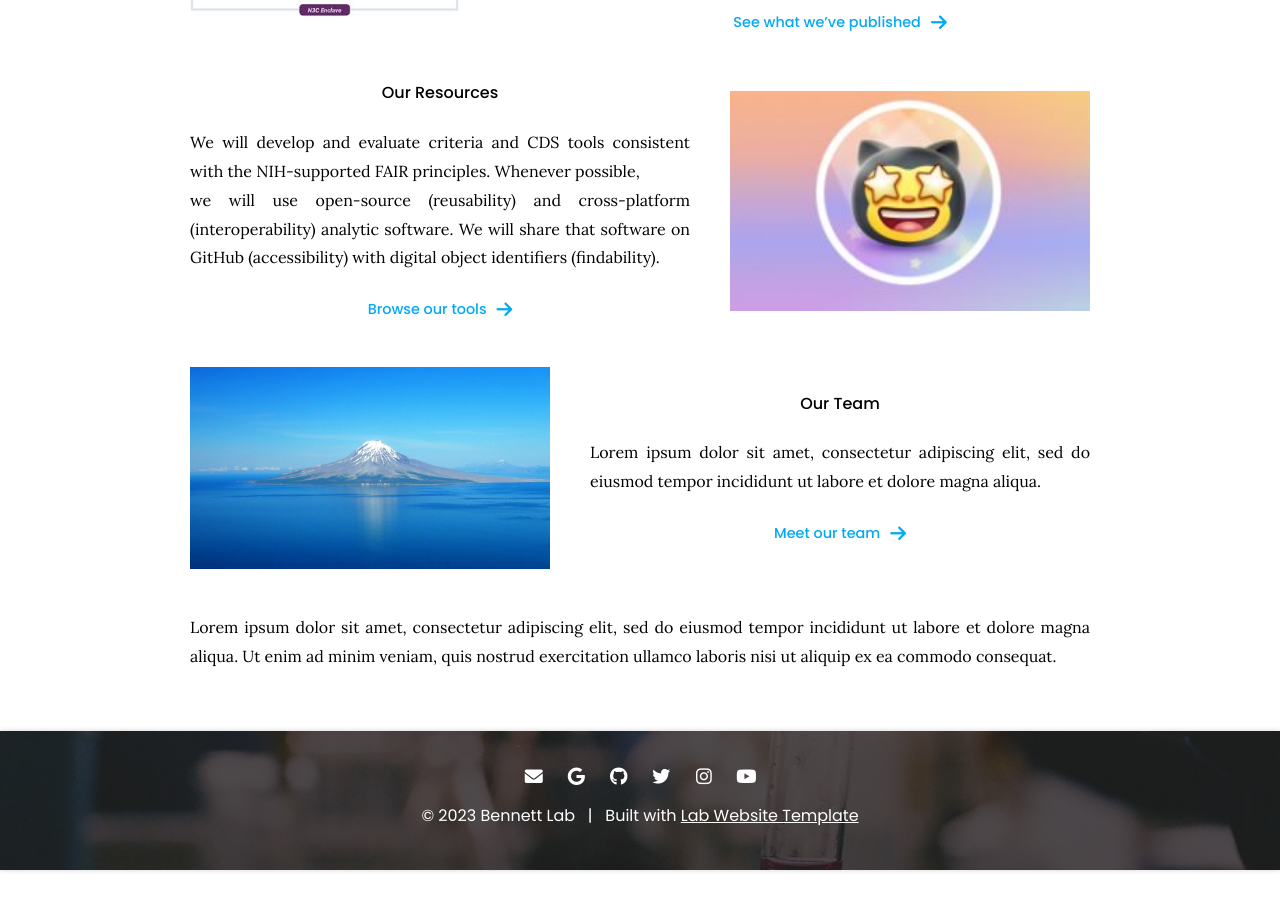
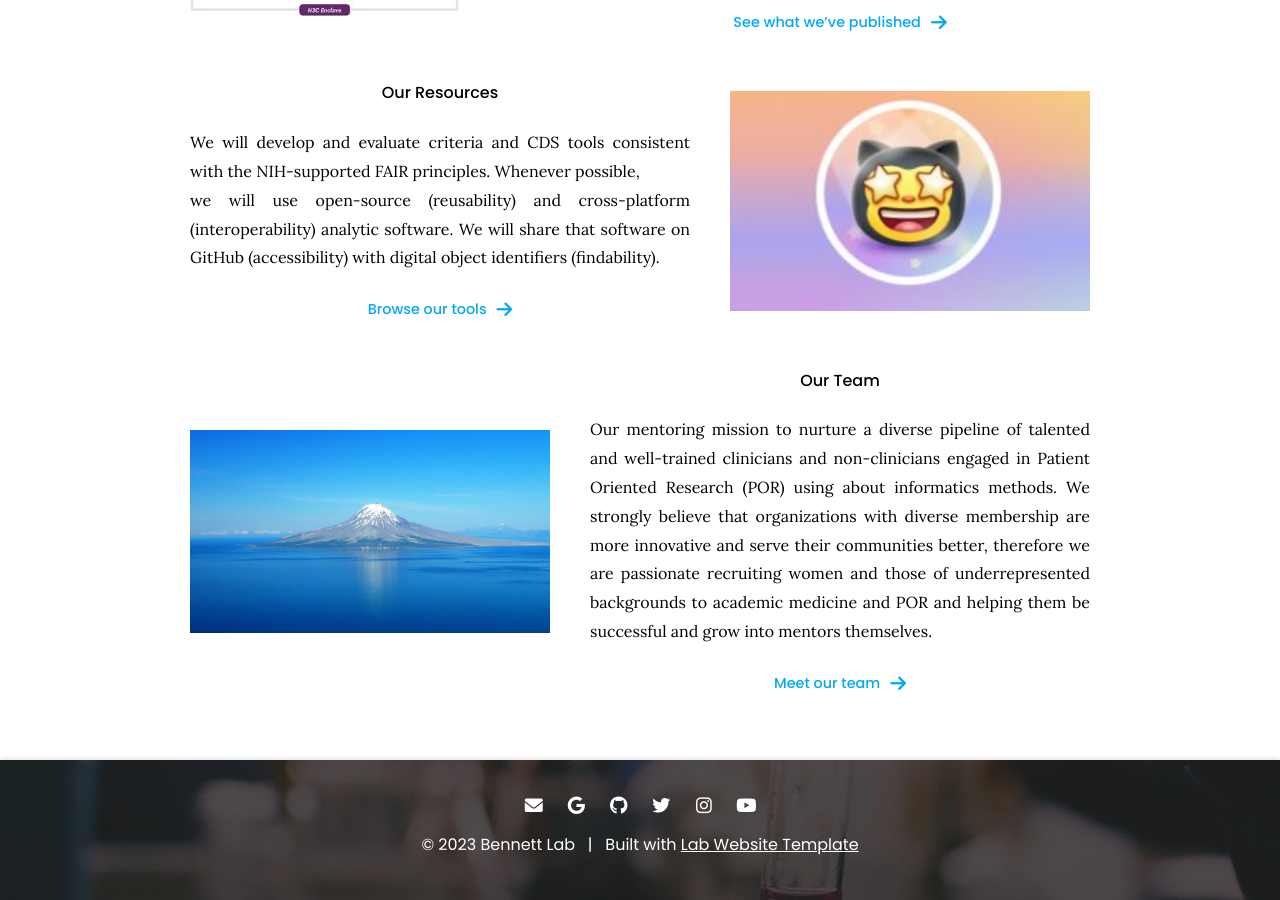
Before and after one commit to rebullm/Bennett-Lab-website, a Jekyll site: the page built from index.md, in a window 1280 px wide and 900 px high, scrolled down 1139 px. Built offline with Jekyll 4.4.1, drawn with Linux system fonts in a browser that asks for light colours; before the commit the page ends 2009 px from its top, so only the background shows below that.

Commit message:
Update index.md

```diff
--- a/index.md
+++ b/index.md
@@ -66,7 +66,10 @@ share that software on GitHub (accessibility) with digital object identifiers (f
 %}
 
 {% capture text %}
-Lorem ipsum dolor sit amet, consectetur adipiscing elit, sed do eiusmod tempor incididunt ut labore et dolore magna aliqua.
+Our mentoring mission to nurture a diverse pipeline of talented and well-trained clinicians and non-clinicians engaged in Patient Oriented Research (POR) using  about
+informatics methods. We strongly believe that organizations with diverse membership are more innovative and serve their communities better, therefore we are passionate
+recruiting women and those of underrepresented backgrounds to academic medicine and POR and helping them be successful and grow into mentors themselves.
+
 
 {%
   include link.html
@@ -85,6 +88,3 @@ Lorem ipsum dolor sit amet, consectetur adipiscing elit, sed do eiusmod tempor i
   title="Our Team"
   text=text
 %}
-
-Lorem ipsum dolor sit amet, consectetur adipiscing elit, sed do eiusmod tempor incididunt ut labore et dolore magna aliqua.
-Ut enim ad minim veniam, quis nostrud exercitation ullamco laboris nisi ut aliquip ex ea commodo consequat.
```
